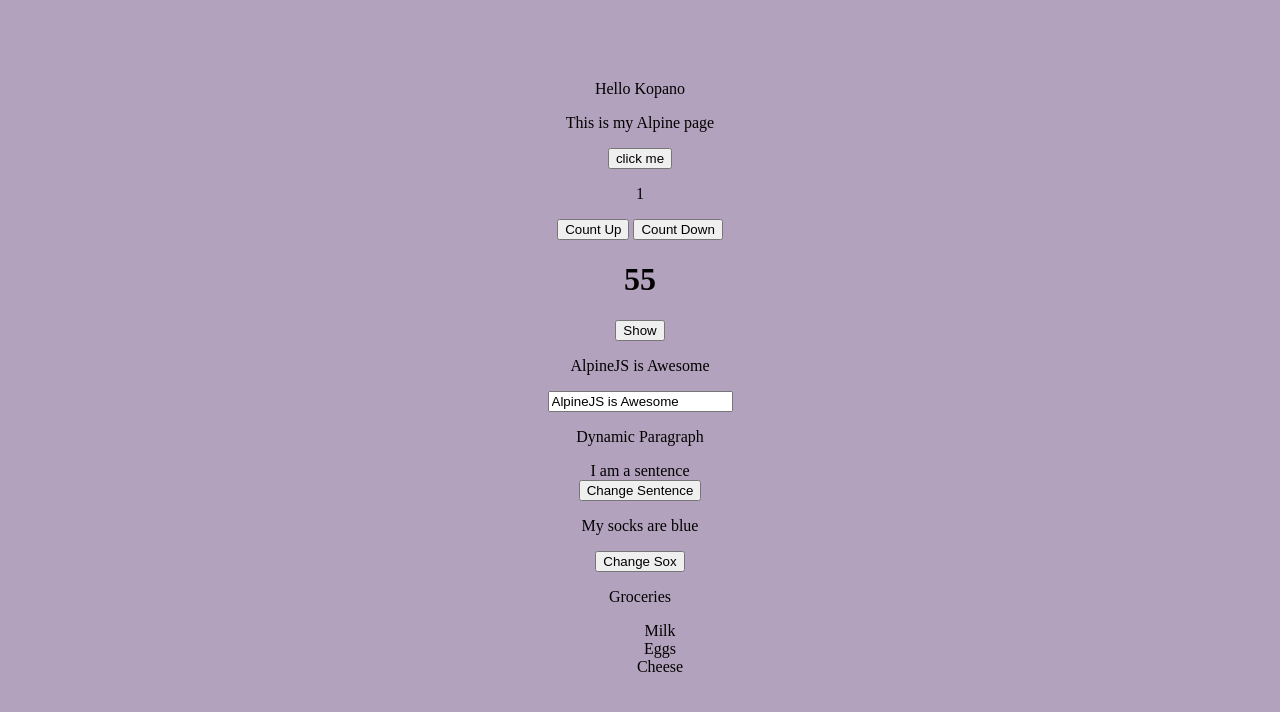
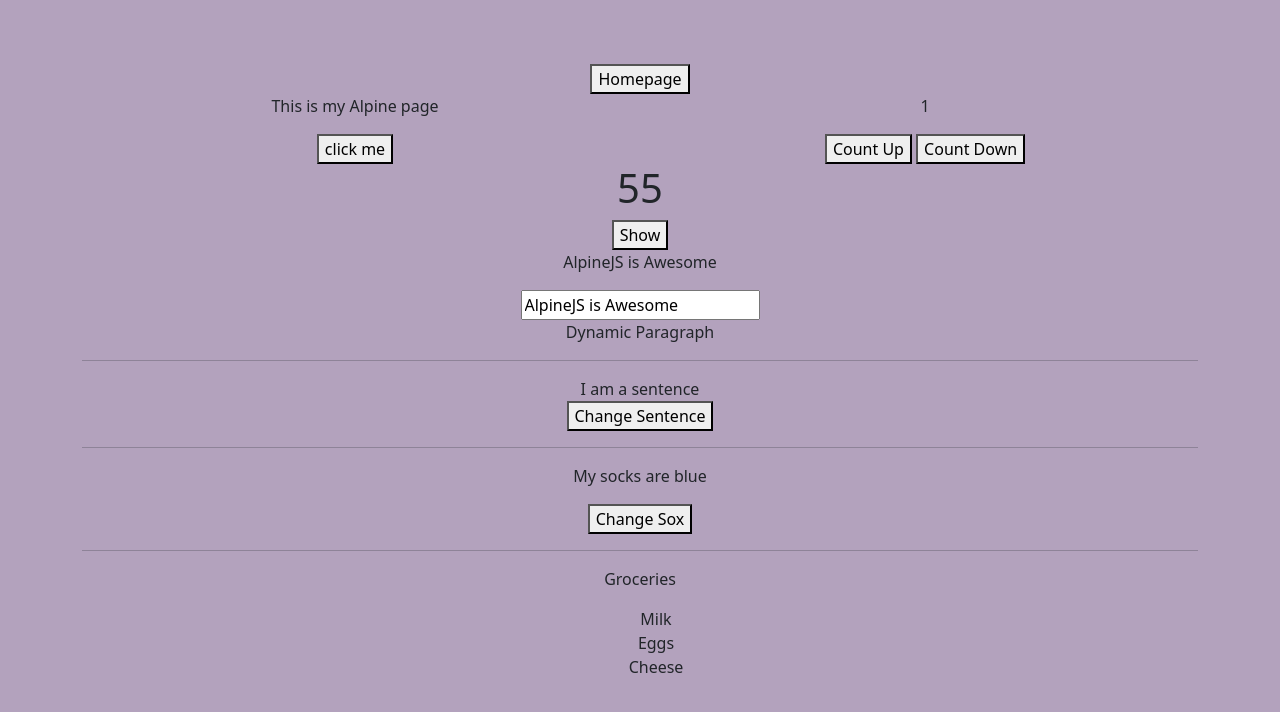
Before and after one commit to Kopanomasuku23/Alpinejs-widgets-intro, a plain HTML site: page index.html in a window 1280 px wide. Drawn offline with nearby package versions, Linux system fonts and the light colour scheme.

Commit message:
First commit

```diff
--- a/index.html
+++ b/index.html
@@ -4,27 +4,30 @@
     <meta charset="UTF-8">
     <meta name="viewport" content="width=device-width, initial-scale=1.0">
     <title>Document</title>
+    <link href="https://cdn.jsdelivr.net/npm/bootstrap@5.3.0/dist/css/bootstrap.min.css" rel="stylesheet" integrity="sha384-9ndCyUaIbzAi2FUVXJi0CjmCapSmO7SnpJef0486qhLnuZ2cdeRhO02iuK6FUUVM" crossorigin="anonymous">
     <link rel="stylesheet" href="style.css">
+
 </head>
 <body>
+    <div class="container text-center">
+
+
+  <a href="home.html"><button>Homepage</button></a>
+    <div class="row">
 
 
 
- <div x-data="{ title: 'Hello Kopano' }">
-    <p x-text="title"></p>
-</div>
-
- <div x-data="{ title: 'This is my Alpine page' }">
+ <div class="col-md-6" x-data="{ title: 'This is my Alpine page' }">
     <p x-text="title"></p>
     <button @click="title='Alpine Rocks!'">click me</button>
 </div>
 
- <div x-data="{ count: 1 }">
+ <div class="col-md-6" x-data="{ count: 1 }">
     <p x-text="count"></p>
     <button @click="count++">Count Up</button>
     <button @click="count--">Count Down</button>
 </div>
-
+</div>
 <div x-data="{ countdown: 60 }"
      x-init="setInterval(function(){
                     countdown--;
@@ -50,11 +53,13 @@
     <div x-html="code"></div>
 </div>
 
+<hr>
+
 <div x-data="{ code: '<p>Dynamic Paragraph</p>' }">
     <div x-ref="sentence">I am a sentence</div>
     <button @click="$refs.sentence.innerText = 'I just changed'">Change Sentence</button>
 </div>
-
+<hr>
 <div x-data="{ socks: 'blue' }">
     <template x-if="socks=='blue'">
         <p>My socks are blue</p>
@@ -63,7 +68,10 @@
         <p>My socks are green</p>
     </template>
     <button @click="socks = 'green'">Change Sox</button>
+
 </div>
+
+<hr>
 
 <div x-data="{ groceries: ['Milk', 'Eggs', 'Cheese'] }">
     <p>Groceries</p>
@@ -75,7 +83,7 @@
 </div>
 
     <script src="https://cdn.jsdelivr.net/gh/alpinejs/alpine@v2.8.0/dist/alpine.min.js" defer></script>
-
+</div>
 
 </body>
 </html>
--- a/style.css
+++ b/style.css
@@ -2,7 +2,7 @@ body{
     background-color: rgb(179, 162, 189);
     margin: 2em;
     padding: 2em;
-    text-align: center;
+
 }
 ul li{
     list-style: none;
```
Also changed, not shown: home.html (added, +23 -0 lines).
